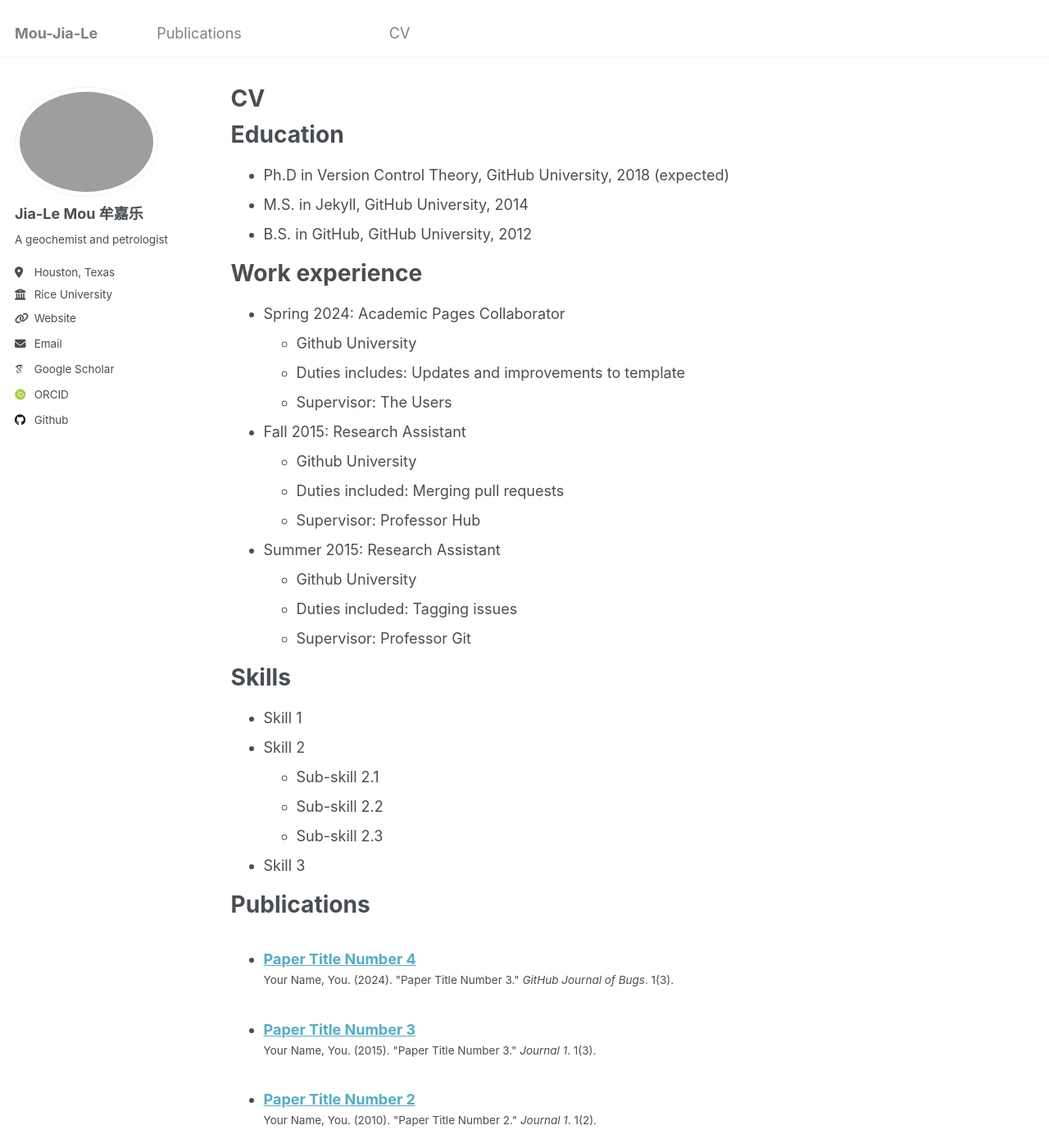
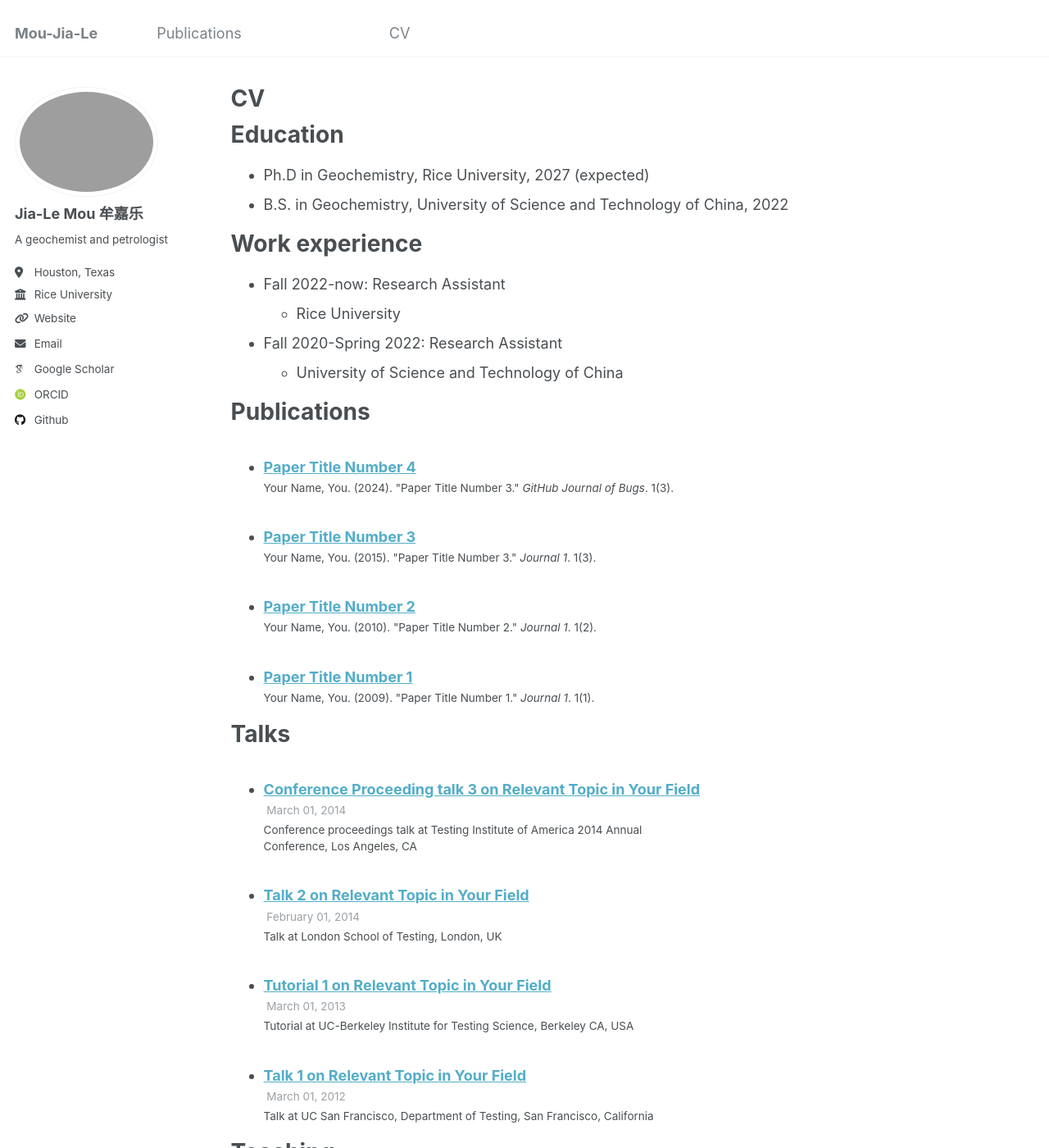
Before and after one commit to Mou-Jia-Le/Mou-Jia-Le.github.io, a Jekyll site: the page built from _pages/cv.md, in a window 1280 px wide and 1400 px high. Shown: the whole window at 82% size. Built offline with Jekyll 4.4.1, drawn with Linux system fonts in a browser that asks for light colours; some web fonts are replaced.

Commit message:
Update cv.md

```diff
--- a/_pages/cv.md
+++ b/_pages/cv.md
@@ -11,35 +11,17 @@ redirect_from:
 
 Education
 ======
-* Ph.D in Version Control Theory, GitHub University, 2018 (expected)
-* M.S. in Jekyll, GitHub University, 2014
-* B.S. in GitHub, GitHub University, 2012
+* Ph.D in Geochemistry, Rice University, 2027 (expected)
+* B.S. in Geochemistry, University of Science and Technology of China, 2022
 
 Work experience
 ======
-* Spring 2024: Academic Pages Collaborator
-  * Github University
-  * Duties includes: Updates and improvements to template
-  * Supervisor: The Users
+* Fall 2022-now: Research Assistant
+  * Rice University
 
-* Fall 2015: Research Assistant
-  * Github University
-  * Duties included: Merging pull requests
-  * Supervisor: Professor Hub
+* Fall 2020-Spring 2022: Research Assistant
+  * University of Science and Technology of China
 
-* Summer 2015: Research Assistant
-  * Github University
-  * Duties included: Tagging issues
-  * Supervisor: Professor Git
-
-Skills
-======
-* Skill 1
-* Skill 2
-  * Sub-skill 2.1
-  * Sub-skill 2.2
-  * Sub-skill 2.3
-* Skill 3
 
 Publications
 ======
```
